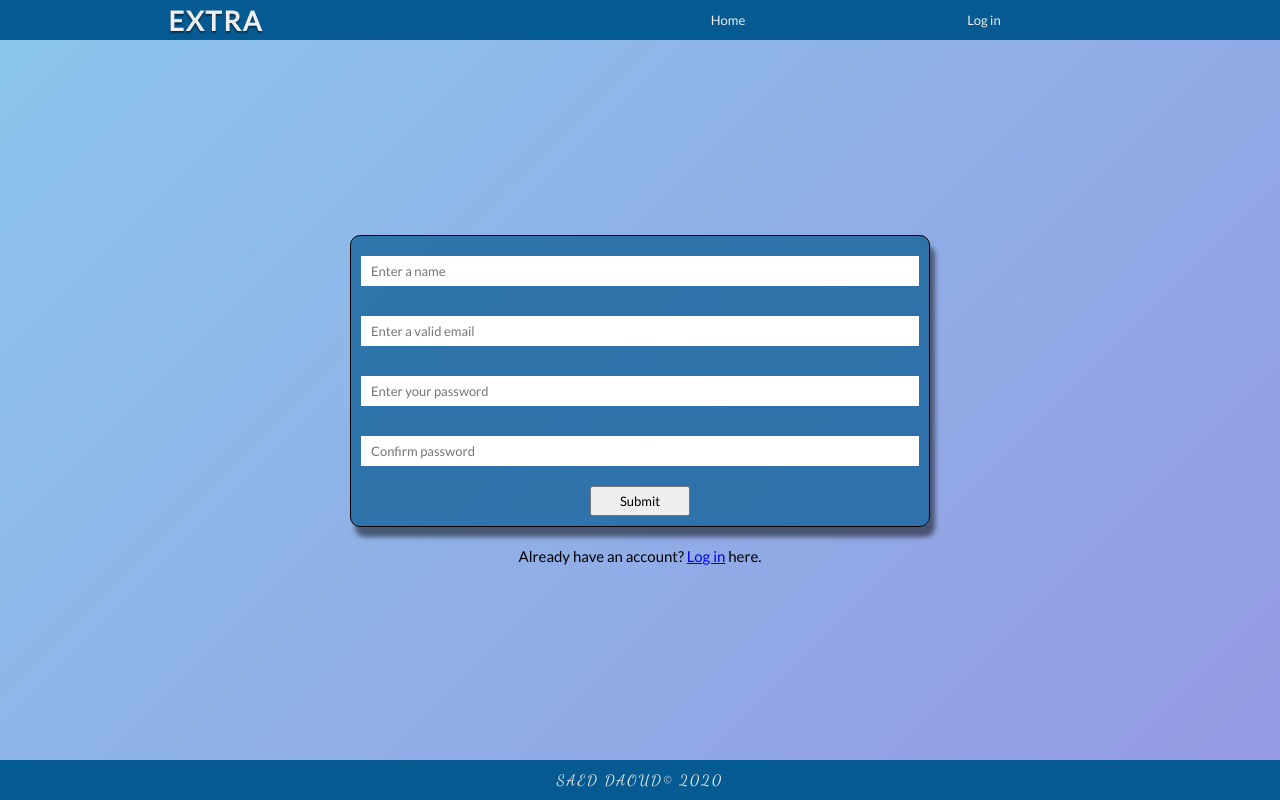
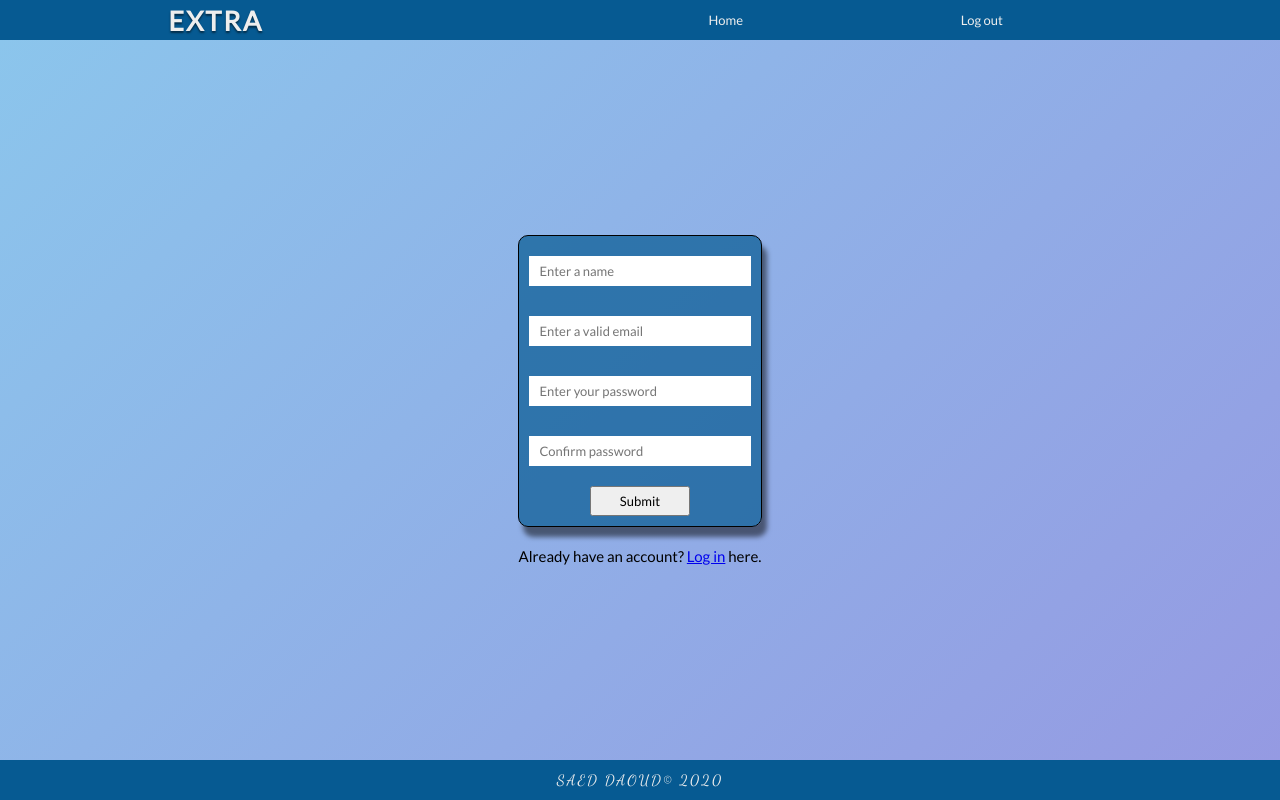
Before and after one commit to saeddaoud/expense-tracker, a React (Create React App) app in the folder frontend/: page /register in a window 1280 px wide. Built offline with nearby package versions, Linux system fonts and the light colour scheme.

Commit message:
conncted the registration form to the backend to regsiter new users and log them in directly

```diff
--- a/frontend/src/actions/userActions.js
+++ b/frontend/src/actions/userActions.js
@@ -4,7 +4,11 @@ import {
   USER_LOGIN_FAIL,
   USER_LOGIN_REQUEST,
   USER_LOGIN_SUCCESS,
-  USER_LOGOUT,
+  USER_LOGIN_LOGOUT,
+  USER_REGISTER_LOGOUT,
+  USER_REGISTER_FAIL,
+  USER_REGISTER_REQUEST,
+  USER_REGISTER_SUCCESS,
 } from '../constants.js/userConstants';
 
 export const loginUser = ({ email, password }) => async (dispatch) => {
@@ -39,8 +43,41 @@ export const loginUser = ({ email, password }) => async (dispatch) => {
   }
 };
 
+export const registerUser = ({ name, email, password }) => async (dispatch) => {
+  try {
+    dispatch({ type: USER_REGISTER_REQUEST });
+
+    const config = {
+      headers: {
+        'Content-Type': 'application/json',
+      },
+    };
+    const { data } = await axios.post(
+      '/api/v1/users/register',
+      { name, email, password },
+      config
+    );
+
+    dispatch({
+      type: USER_REGISTER_SUCCESS,
+      payload: data,
+    });
+
+    localStorage.setItem('userInfo', JSON.stringify(data));
+  } catch (error) {
+    dispatch({
+      type: USER_REGISTER_FAIL,
+      payload:
+        error.response && error.response.data.message
+          ? error.response.data.message
+          : error.message,
+    });
+  }
+};
+
 export const logout = () => (dispatch) => {
-  dispatch({ type: USER_LOGOUT });
+  dispatch({ type: USER_LOGIN_LOGOUT });
+  dispatch({ type: USER_REGISTER_LOGOUT });
 
   localStorage.removeItem('userInfo');
 };
--- a/frontend/src/components/NavBar.js
+++ b/frontend/src/components/NavBar.js
@@ -6,7 +6,10 @@ import { logout } from '../actions/userActions';
 import './NavBar.css';
 
 const NavBar = () => {
-  const { userInfo } = useSelector((state) => state.userLogin);
+  const { userInfo: userInfoLogin } = useSelector((state) => state.userLogin);
+  const { userInfo: userInforRegister } = useSelector(
+    (state) => state.userRegister
+  );
   const dispatch = useDispatch();
 
   const logoutHandler = () => {
@@ -24,7 +27,7 @@ const NavBar = () => {
             <Link to='/'>Home</Link>
           </li>
           <li>
-            {userInfo ? (
+            {userInfoLogin || userInforRegister ? (
               <Link to='/login' onClick={logoutHandler}>
                 Log out
               </Link>
--- a/frontend/src/constants.js/userConstants.js
+++ b/frontend/src/constants.js/userConstants.js
@@ -1,4 +1,9 @@
 export const USER_LOGIN_REQUEST = 'USER_LOGIN_REQUEST';
 export const USER_LOGIN_SUCCESS = 'USER_LOGIN_SUCCESS';
 export const USER_LOGIN_FAIL = 'USER_LOGIN_FAIL';
-export const USER_LOGOUT = 'USER_LOGOUT';
+export const USER_LOGIN_LOGOUT = 'USER_LOGIN_LOGOUT';
+
+export const USER_REGISTER_REQUEST = 'USER_REGISTER_REQUEST';
+export const USER_REGISTER_SUCCESS = 'USER_REGISTER_SUCCESS';
+export const USER_REGISTER_FAIL = 'USER_REGISTER_FAIL';
+export const USER_REGISTER_LOGOUT = 'USER_REGISTER_LOGOUT';
--- a/frontend/src/index.css
+++ b/frontend/src/index.css
@@ -89,6 +89,7 @@ form {
   margin: 1rem;
   width: 100%;
   height: 40px;
+  position: relative;
 }
 
 .form-control input {
@@ -113,6 +114,15 @@ form {
   font-family: inherit;
   margin: 0 auto;
   cursor: pointer;
+}
+
+.wrapper {
+  position: relative;
+  margin: 0 auto;
+  display: flex;
+  justify-content: center;
+  align-items: center;
+  flex-direction: column;
 }
 
 /* Utilities */
--- a/frontend/src/reducers/userReducers.js
+++ b/frontend/src/reducers/userReducers.js
@@ -2,7 +2,11 @@ import {
   USER_LOGIN_FAIL,
   USER_LOGIN_REQUEST,
   USER_LOGIN_SUCCESS,
-  USER_LOGOUT,
+  USER_LOGIN_LOGOUT,
+  USER_REGISTER_FAIL,
+  USER_REGISTER_REQUEST,
+  USER_REGISTER_SUCCESS,
+  USER_REGISTER_LOGOUT,
 } from '../constants.js/userConstants';
 
 export const userLoginReducer = (state = {}, action) => {
@@ -14,9 +18,25 @@ export const userLoginReducer = (state = {}, action) => {
       return { loading: false, success: true, userInfo: payload };
     case USER_LOGIN_FAIL:
       return { loading: false, error: payload };
-    case USER_LOGOUT:
+    case USER_LOGIN_LOGOUT:
       return {};
     default:
       return state;
   }
 };
+
+export const userRegisterReducer = (state = {}, action) => {
+  const { type, payload } = action;
+  switch (type) {
+    case USER_REGISTER_REQUEST:
+      return { loading: true };
+    case USER_REGISTER_SUCCESS:
+      return { loading: false, success: true, userInfo: payload };
+    case USER_REGISTER_FAIL:
+      return { loading: false, error: payload };
+    case USER_REGISTER_LOGOUT:
+      return {};
+    default:
+      return state;
+  }
+};
--- a/frontend/src/screens/RegistrationScreen.css
+++ b/frontend/src/screens/RegistrationScreen.css
@@ -2,3 +2,11 @@
   margin-top: 2rem;
   font-size: 1.5rem;
 }
+
+.pass-error {
+  position: absolute;
+  left: 0;
+  top: 30px;
+  font-size: 1.3rem;
+  color: rgb(233, 60, 60);
+}
--- a/frontend/src/screens/RegistrationScreen.js
+++ b/frontend/src/screens/RegistrationScreen.js
@@ -1,16 +1,49 @@
-import React, { useState } from 'react';
+import React, { useEffect, useState } from 'react';
 import { Link } from 'react-router-dom';
+import { useDispatch, useSelector } from 'react-redux';
+
+import Spinner from '../components/Spinner';
+import Message from '../components/Message';
 
 import './RegistrationScreen.css';
+import { registerUser } from '../actions/userActions';
 
-const RegistrationScreen = () => {
+const RegistrationScreen = ({ history }) => {
+  const dispatch = useDispatch();
+  const { loading, error, userInfo } = useSelector(
+    (state) => state.userRegister
+  );
+
   const [name, setName] = useState('');
   const [email, setEmail] = useState('');
   const [password, setPassword] = useState('');
   const [password2, setPassword2] = useState('');
+
+  const [passwordMatchErr, setPasswordMatchErr] = useState('');
+
+  useEffect(() => {
+    if (userInfo) {
+      history.push('/transactions/me');
+    }
+  }, [userInfo, history]);
+
+  const submitHandler = (e) => {
+    e.preventDefault();
+    if (password !== password2) {
+      setPasswordMatchErr('Passwords do not match');
+    } else {
+      dispatch(registerUser({ name, email, password }));
+    }
+  };
   return (
+    <div className='wrapper'>
+      {loading ? (
+        <Spinner />
+      ) : (
+        error && <Message variant='danger'>{error}</Message>
+      )}
       <div className='page page--register'>
-      <form className='form'>
+        <form className='form' onSubmit={submitHandler}>
           <div className='form-control'>
             <input
               type='text'
@@ -46,6 +79,9 @@ const RegistrationScreen = () => {
               placeholder='Confirm password'
               onChange={(e) => setPassword2(e.target.value)}
             />
+            {passwordMatchErr && (
+              <small className='pass-error'>{passwordMatchErr}</small>
+            )}
           </div>
           <button type='submit' className='btn'>
             Submit
@@ -55,6 +91,7 @@ const RegistrationScreen = () => {
           Already have an account? <Link to='/login'>Log in</Link> here.
         </p>
       </div>
+    </div>
   );
 };
 
--- a/frontend/src/screens/TransactionsScreen.js
+++ b/frontend/src/screens/TransactionsScreen.js
@@ -7,11 +7,14 @@ import TotalDisplay from '../components/TotalDisplay';
 import './TransactionsScreen.css';
 
 const TransactionsScreen = ({ history }) => {
-  const { userInfo } = useSelector((state) => state.userLogin);
+  const { userInfo: userInfoLogin } = useSelector((state) => state.userLogin);
+  const { userInfo: userInfoRegister } = useSelector(
+    (state) => state.userRegister
+  );
 
   useEffect(() => {
-    if (!userInfo) history.push('/login');
-  }, [userInfo, history]);
+    if (!userInfoLogin && !userInfoRegister) history.push('/login');
+  }, [userInfoLogin, userInfoRegister, history]);
   return (
     <div className='page page--transactions'>
       <TotalDisplay />
--- a/frontend/src/store.js
+++ b/frontend/src/store.js
@@ -2,12 +2,13 @@ import { createStore, combineReducers, applyMiddleware } from 'redux';
 import { composeWithDevTools } from 'redux-devtools-extension';
 import thunk from 'redux-thunk';
 import { entriesListReducer } from './reducers/entriesReducers';
-import { userLoginReducer } from './reducers/userReducers';
+import { userLoginReducer, userRegisterReducer } from './reducers/userReducers';
 
 const middleware = [thunk];
 
 const reducer = combineReducers({
   userLogin: userLoginReducer,
+  userRegister: userRegisterReducer,
   entriesList: entriesListReducer,
 });
 
@@ -16,7 +17,7 @@ const userInfoFromStorage = localStorage.getItem('userInfo')
   : {};
 
 const initialState = {
-  userLogin: userInfoFromStorage,
+  userLogin: { userInfo: userInfoFromStorage },
 };
 
 const store = createStore(
```
Also changed, not shown: 2 other files (tests, documents, lock files or other folders). Lines whose indentation alone changed are shown as unchanged.
